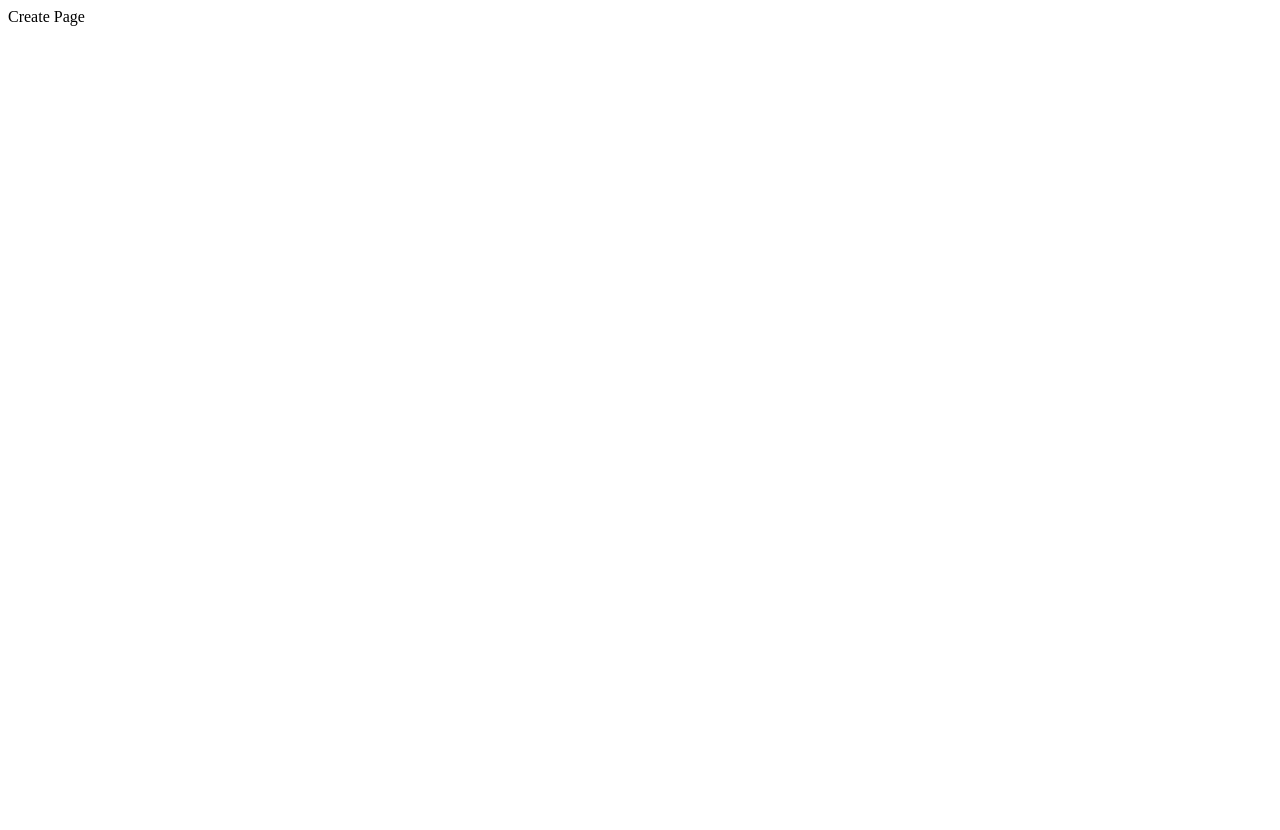
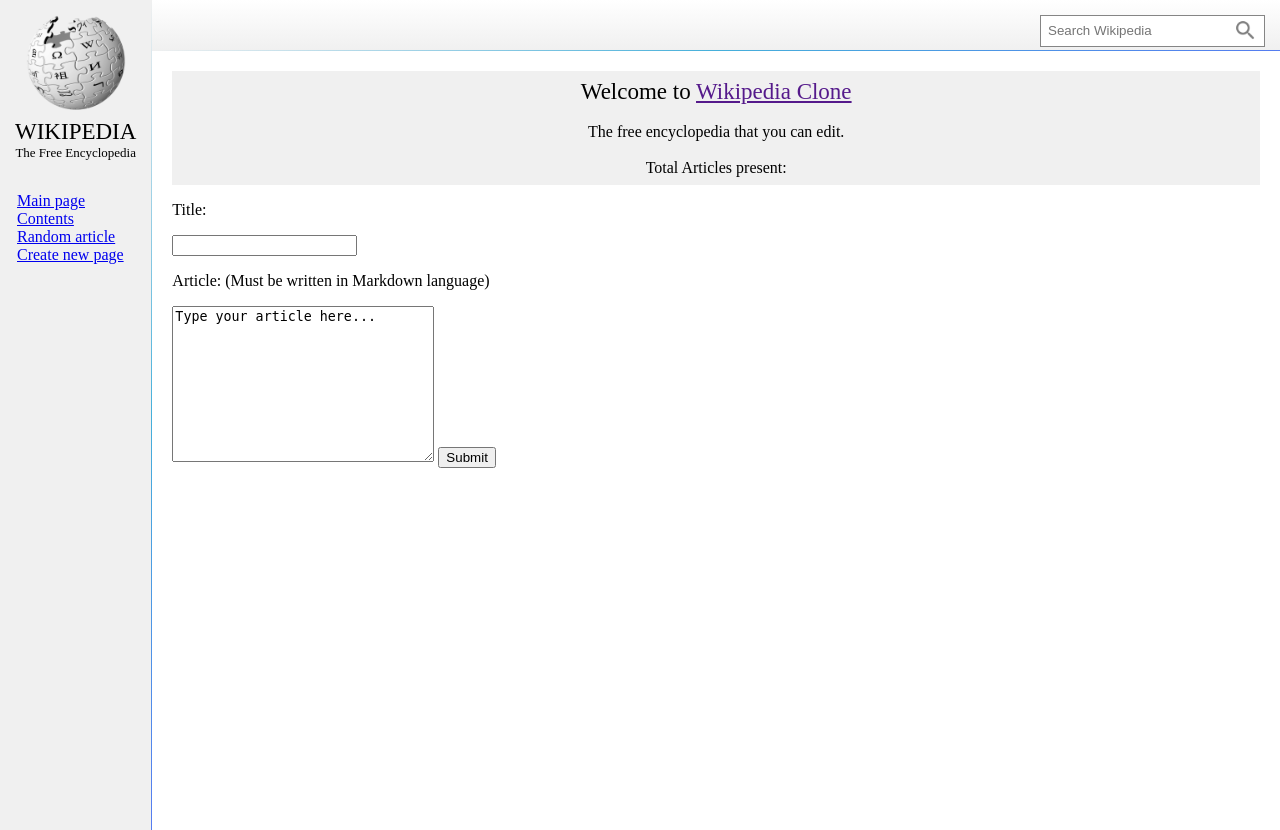
Before and after one commit to BajajGirik/WikiClone, a Django app: page /create in a window 1280 px wide. Before the commit the page is almost empty. Before the commit the page ends 26 px from the top, so only its background shows below. Run offline with Django 3.2, Linux system fonts and the light colour scheme.

Commit message:
Created basic layout page for creating articles

```diff
--- a/Encyclopedia/templates/Encyclopedia/content.html
+++ b/Encyclopedia/templates/Encyclopedia/content.html
@@ -7,7 +7,7 @@
 <div id = "Main__content__listcontainer">
     <ul>
         {% for file in files %}
-            <li><a href="#">{{file}}</a></li>
+            <li><a href="{% url 'Encyclopedia:wiki' reqPage=file %}">{{file}}</a></li>
         {% endfor %}
     </ul>
 </div>
--- /dev/null
+++ b/Encyclopedia/templates/Encyclopedia/create.html
@@ -0,0 +1,17 @@
+{% extends "Encyclopedia/layout.html" %}
+
+{% block title %} Create - WikiClone {% endblock %}
+
+{% block Main__content %}
+<div id = "Main__content__create">
+    <form action="/" method="POST">
+        {% csrf_token %}
+        <p>Title:</p>
+        <input type="text" name="title">
+        <p>Article: (Must be written in Markdown language)</p>
+        <textarea name="article" cols="30" rows="10">Type your article here...</textarea>
+        <button type="submit">Submit</button>
+    </form>
+</div>
+
+{% endblock %}
--- a/Encyclopedia/views.py
+++ b/Encyclopedia/views.py
@@ -15,7 +15,7 @@ def content(request):
     })
 
 def create(request):
-    return HttpResponse("Create Page")
+    return render(request, "Encyclopedia/create.html")
 
 def random(request):
     return HttpResponse("Random Page")
```
